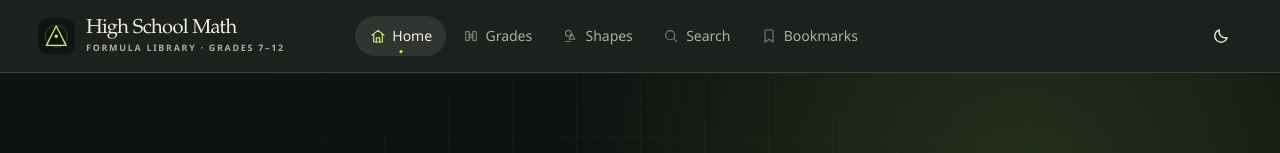
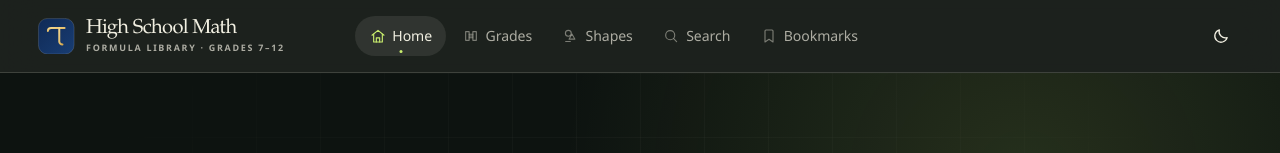
Before and after one commit to RITH-1437/high-school-math, a React (Vite) app: page / in a window 1280 px wide. Shown: the top 153 px of the page. Built offline with nearby package versions, Linux system fonts and the light colour scheme.

Commit message:
feat(brand): update BrandMark and Brand to White + Navy theme with elegant gold pi icon

```diff
--- a/src/components/layout/Brand.tsx
+++ b/src/components/layout/Brand.tsx
@@ -1,3 +1,4 @@
+import { useId } from 'react'
 import { Link } from 'react-router-dom'
 
 interface BrandProps {
@@ -5,6 +6,10 @@ interface BrandProps {
 }
 
 export function BrandMark({ size = 36 }: { size?: number }) {
+  const rawId = useId().replace(/:/g, '')
+  const bgGradId = `brand-mark-bg-${rawId}`
+  const goldGradId = `brand-mark-gold-${rawId}`
+
   return (
     <svg
       className="brand-mark"
@@ -15,10 +20,47 @@ export function BrandMark({ size = 36 }: { size?: number }) {
       aria-hidden="true"
       focusable="false"
     >
-      <rect width="48" height="48" rx="12" fill="#0e1410" />
-      <circle cx="24" cy="24" r="14.5" stroke="#c9ee6e" strokeOpacity="0.3" strokeWidth="1" />
-      <path d="M24 10.5 37 36H11Z" stroke="#c9ee6e" strokeWidth="1.7" strokeLinejoin="round" />
-      <circle cx="24" cy="24" r="2.3" fill="#c9ee6e" />
+      <defs>
+        <linearGradient id={bgGradId} x1="0%" y1="0%" x2="100%" y2="100%">
+          <stop offset="0%" stopColor="#102A56" />
+          <stop offset="100%" stopColor="#183D73" />
+        </linearGradient>
+        <linearGradient id={goldGradId} x1="0%" y1="0%" x2="100%" y2="100%">
+          <stop offset="0%" stopColor="#F5D78E" />
+          <stop offset="100%" stopColor="#D6A84B" />
+        </linearGradient>
+      </defs>
+      <rect
+        x="0.5"
+        y="0.5"
+        width="47"
+        height="47"
+        rx="12"
+        fill={`url(#${bgGradId})`}
+        stroke="rgba(255, 255, 255, 0.18)"
+        strokeWidth="1"
+      />
+      <path
+        d="M 13 17.2 C 13 14.8 15 13.2 17.5 13.2 H 35"
+        stroke={`url(#${goldGradId})`}
+        strokeWidth="2.6"
+        strokeLinecap="round"
+        strokeLinejoin="round"
+      />
+      <path
+        d="M 20 13.2 V 34.8"
+        stroke={`url(#${goldGradId})`}
+        strokeWidth="2.6"
+        strokeLinecap="round"
+        strokeLinejoin="round"
+      />
+      <path
+        d="M 28 13.2 V 30.8 C 28 32.8 29.8 34.8 32.2 34.8"
+        stroke={`url(#${goldGradId})`}
+        strokeWidth="2.6"
+        strokeLinecap="round"
+        strokeLinejoin="round"
+      />
     </svg>
   )
 }
```
